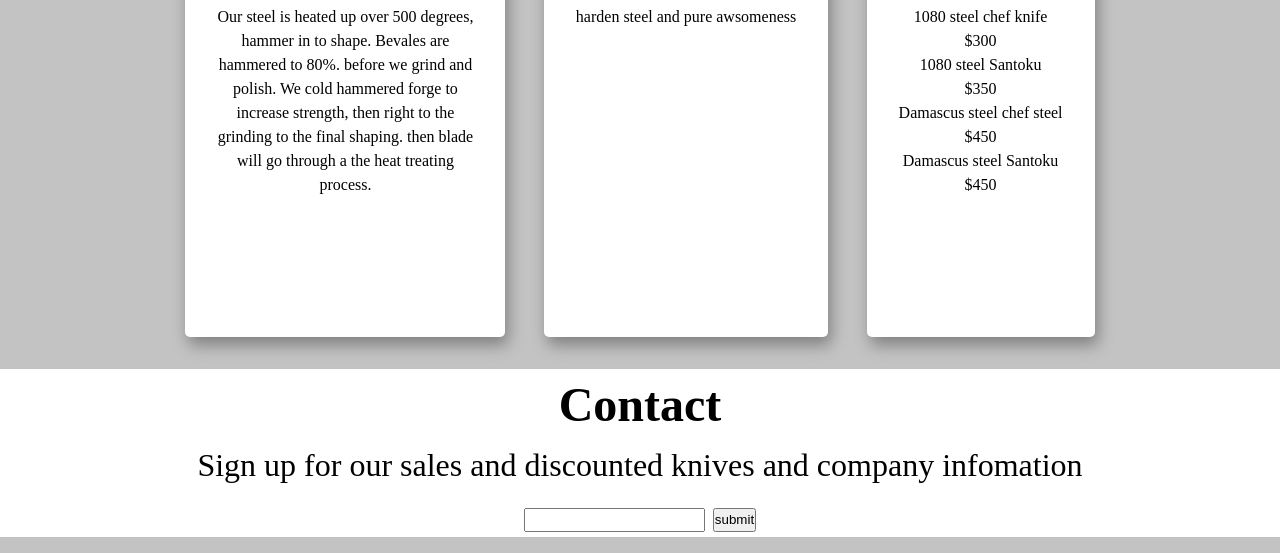
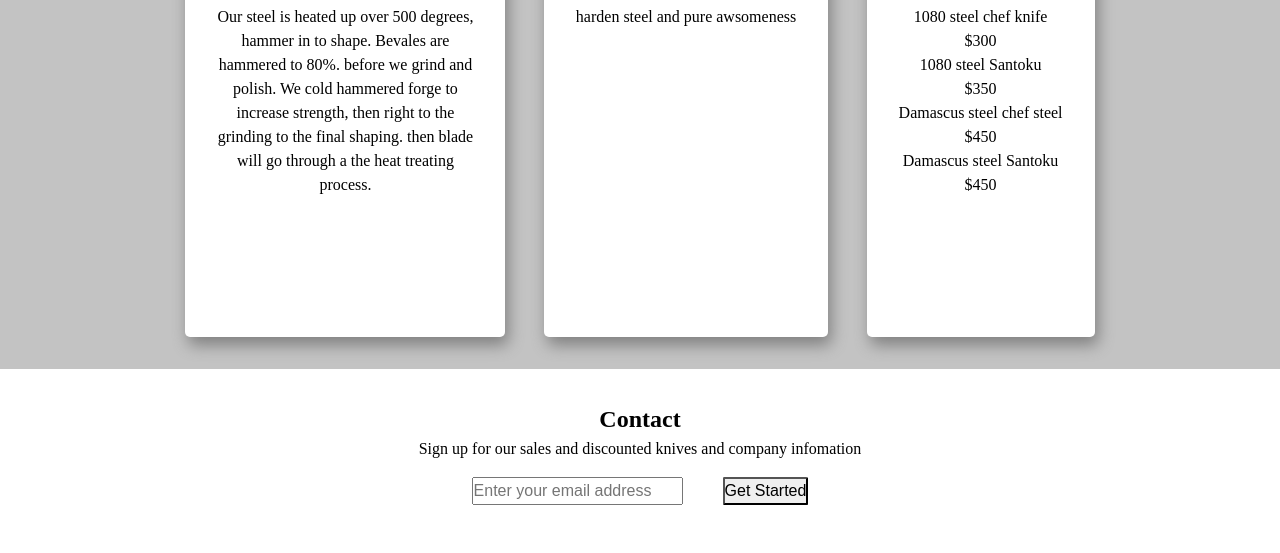
Before and after one commit to matterholt/FCC_Product-Landing-Page, a website: page app/index.html in a window 1280 px wide. Shown: the part 827-1380 px from the top of the page. Drawn offline with Linux system fonts and the light colour scheme.

Commit message:
finishing up

```diff
--- a/app/index.html
+++ b/app/index.html
@@ -80,9 +80,9 @@
         <div id="contact">
             <h2>Contact</h2>
             <p>Sign up for our sales and discounted knives and company infomation</p>
-            <form action="">
-                <input type="email">
-                <button>submit</button>
+            <form id="form" action="https://www.freecodecamp.com/email-submit">
+                <input name="email" id="email" type="email" placeholder="Enter your email address" required />
+                <input id="submit" type="submit" value="Get Started" class="btn"></input>
             </form>
         </div>
     </main>
--- a/app/scss/style.scss
+++ b/app/scss/style.scss
@@ -107,18 +107,24 @@ body {
 }
 
 #contact {
-  font-size: 2em;
+  font-size: 1em;
   width: 100%;
   background-color: #fff;
   text-align: center;
+  padding: 2em;
 }
 #form {
   font-size: 2em;
+}
+input {
+  margin: 1em;
+  font-size: 0.5em;
 }
 
 #email {
 }
 #submit {
+  border-radius: 0.1em;
 }
 
 ///
```
Also changed, not shown: app/css/style.css.
